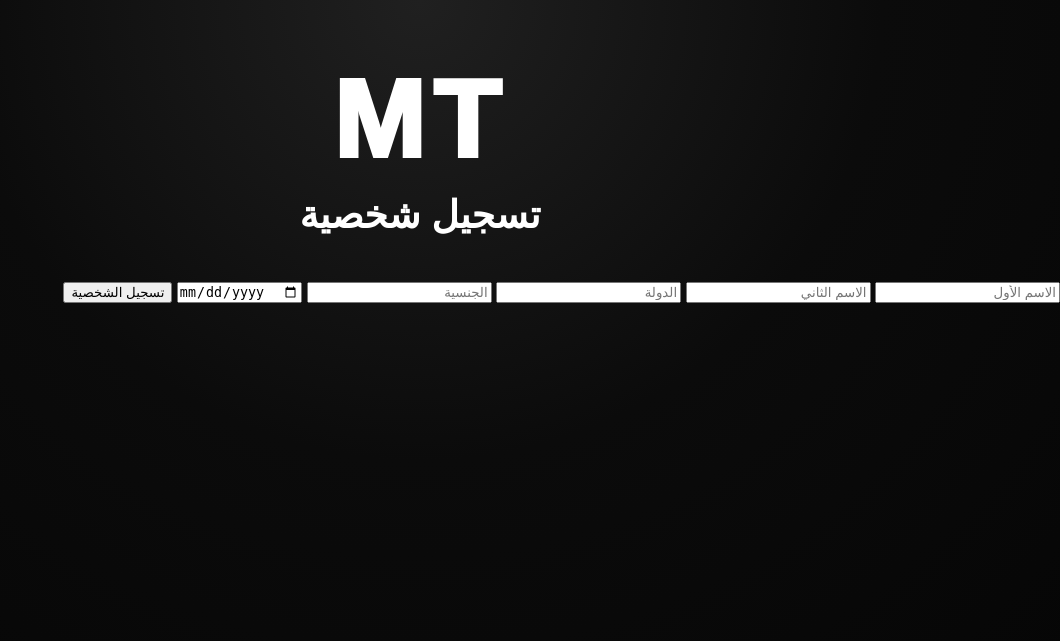
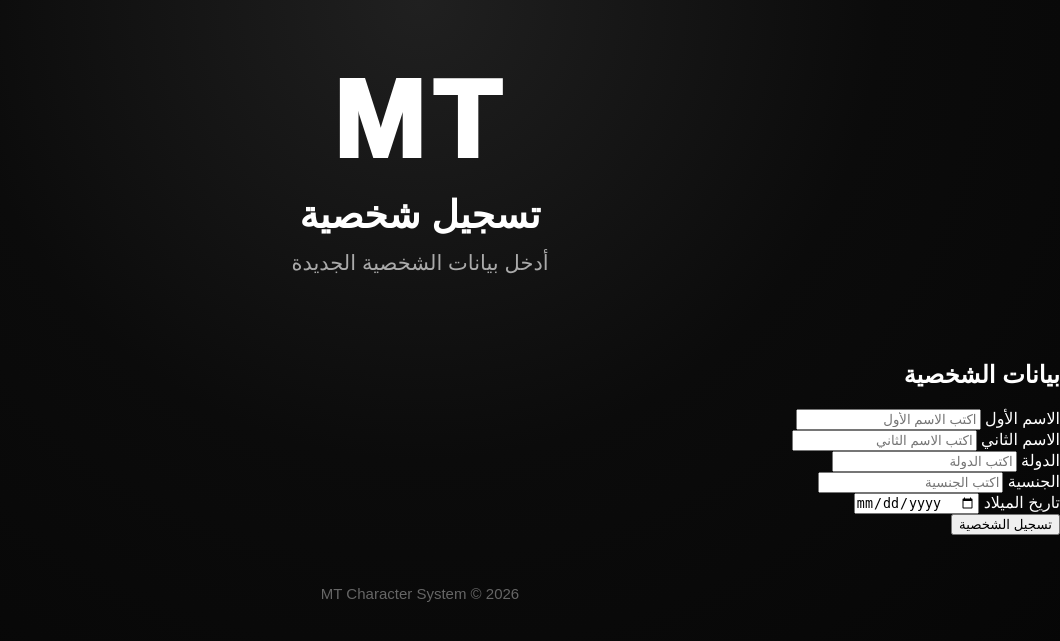
Before and after one commit to dahomaq37-jpg/-MT-Character-System, a Flask app: page /characters/register in a window 1280 px wide. Shown: the top 641 px of the page, without its empty margins (220-1280 px from the left). Run offline with Flask 3, Linux system fonts and the light colour scheme; the visitor is signed in with stand-in values (Sample User, id 1); data comes from the database, SQL or seed files in the repository; data that the repository does not hold is empty.

Commit message:
Update register_character.html

```diff
--- a/templates/register_character.html
+++ b/templates/register_character.html
@@ -1,8 +1,10 @@
 <!DOCTYPE html>
 <html lang="ar" dir="rtl">
+
 <head>
     <meta charset="UTF-8">
     <meta name="viewport" content="width=device-width, initial-scale=1.0">
+
     <title>تسجيل شخصية - MT</title>
 
     <link rel="stylesheet"
@@ -12,47 +14,112 @@
 <body>
 
 <header class="hero">
+
     <div class="mt-logo">MT</div>
+
+    <div class="page-heading">
+
         <h1>تسجيل شخصية</h1>
+
+        <p>أدخل بيانات الشخصية الجديدة</p>
+
+    </div>
+
 </header>
+
 
 <main class="character-page">
 
+    <section class="characters-box character-register-box">
+
+        <div class="section-header">
+
+            <h2>بيانات الشخصية</h2>
+
+            <span class="section-line"></span>
+
+        </div>
+
+
         <form method="POST" class="character-form">
 
+            <div class="form-group">
+
+                <label for="first_name">الاسم الأول</label>
+
                 <input
+                    id="first_name"
                     type="text"
                     name="first_name"
-            placeholder="الاسم الأول"
+                    placeholder="اكتب الاسم الأول"
+                    autocomplete="off"
                     required
                 >
 
+            </div>
+
+
+            <div class="form-group">
+
+                <label for="second_name">الاسم الثاني</label>
+
                 <input
+                    id="second_name"
                     type="text"
                     name="second_name"
-            placeholder="الاسم الثاني"
+                    placeholder="اكتب الاسم الثاني"
+                    autocomplete="off"
                     required
                 >
 
+            </div>
+
+
+            <div class="form-group">
+
+                <label for="country">الدولة</label>
+
                 <input
+                    id="country"
                     type="text"
                     name="country"
-            placeholder="الدولة"
+                    placeholder="اكتب الدولة"
+                    autocomplete="off"
                     required
                 >
 
+            </div>
+
+
+            <div class="form-group">
+
+                <label for="nationality">الجنسية</label>
+
                 <input
+                    id="nationality"
                     type="text"
                     name="nationality"
-            placeholder="الجنسية"
+                    placeholder="اكتب الجنسية"
+                    autocomplete="off"
                     required
                 >
 
+            </div>
+
+
+            <div class="form-group">
+
+                <label for="birth_date">تاريخ الميلاد</label>
+
                 <input
+                    id="birth_date"
                     type="date"
                     name="birth_date"
                     required
                 >
+
+            </div>
+
 
             <button type="submit" class="register-button">
                 تسجيل الشخصية
@@ -60,7 +127,15 @@
 
         </form>
 
+    </section>
+
 </main>
+
+
+<footer>
+    MT Character System © 2026
+</footer>
+
 
 </body>
 </html>
```
Lines whose indentation alone changed are shown as unchanged.
